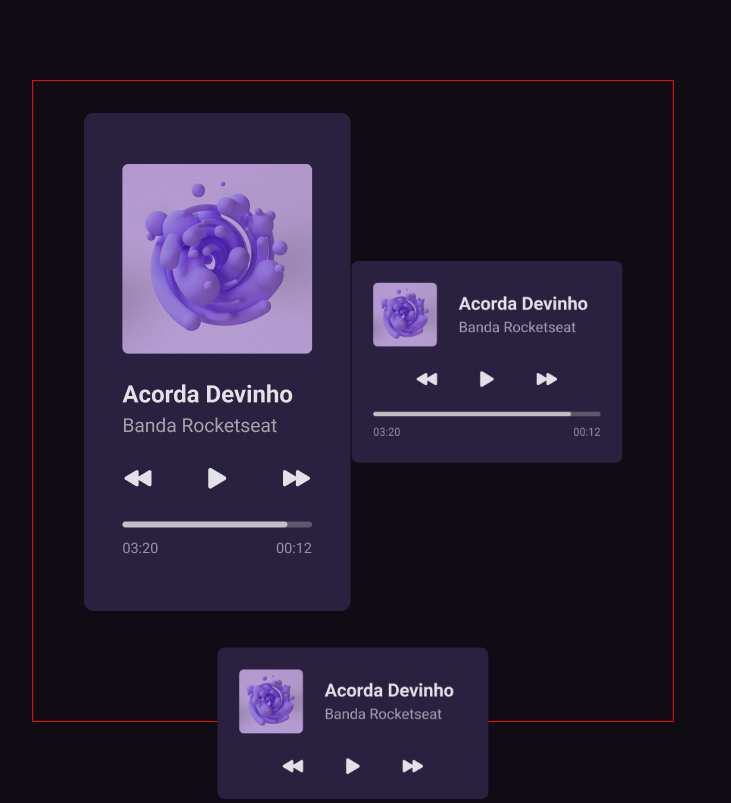
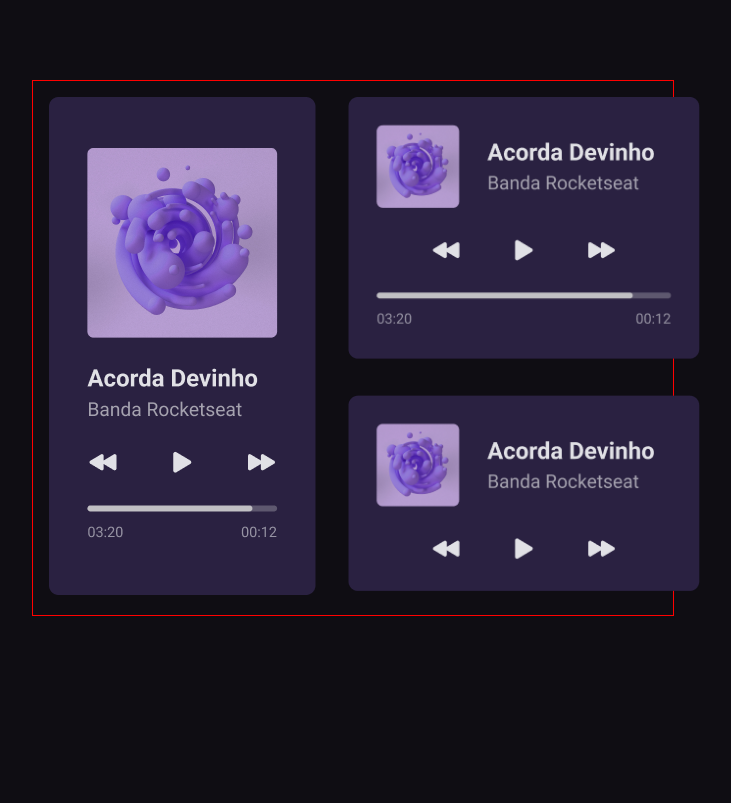
Before and after one commit to antoniobordignon/lets-code-music-player-challenge-001, a plain HTML site: page index.html in a window 1280 px wide. Shown: the whole page, without its empty margins (287-1018 px from the left). Drawn offline with Linux system fonts and the light colour scheme.

Commit message:
responsiveness

```diff
--- a/styles.css
+++ b/styles.css
@@ -19,3 +19,14 @@ img {
     padding-top: 32px;
     max-width: 17em
 }
+
+@media (min-width: 550px) {
+    #musicPlayers {
+        flex-direction: column;
+    }
+
+    img {
+        padding: 16px;
+        max-width: 22em
+    }
+}
```
